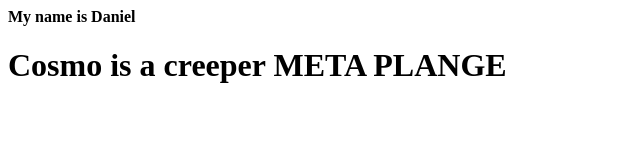
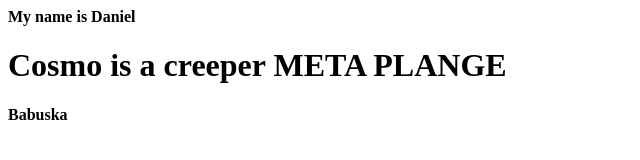
Before and after one commit to danieldraganweb/Test123Web, a plain HTML site: page index.html in a window 1280 px wide. Shown: the full height of the page, 0-640 px from the left. Drawn offline with Linux system fonts and the light colour scheme.

Commit message:
entered paragraph

```diff
--- a/index.html
+++ b/index.html
@@ -12,6 +12,7 @@
             Cosmo is a creeper
             META PLANGE
         </h1>
+        <p>Babuska</p>
     </b>
 
 </body>
```
